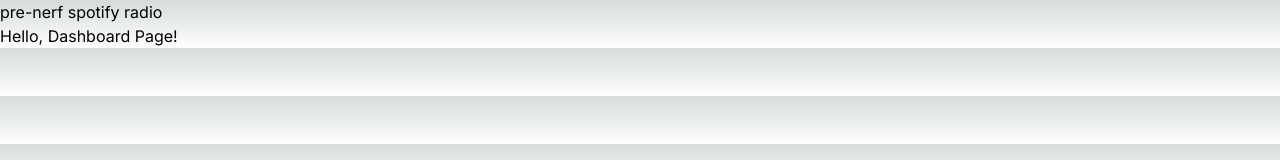
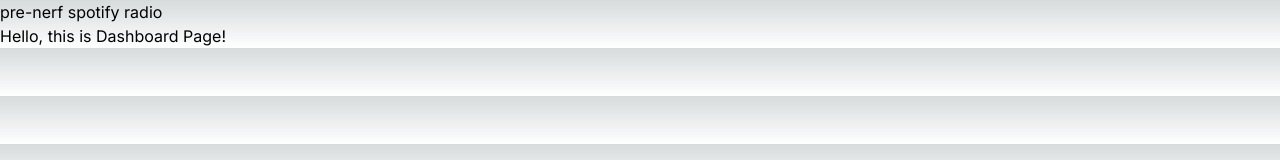
Before and after one commit to DzakirinAsyraff/pre-nerf-spotify-radio, a Next.js app: page /dashboard in a window 1280 px wide. Shown: the top 160 px of the page. Built offline with nearby package versions, Linux system fonts and the light colour scheme.

Commit message:
SRK-1 test to update the dashboard page

```diff
--- a/app/dashboard/page.tsx
+++ b/app/dashboard/page.tsx
@@ -1,4 +1,4 @@
 // `app/dashboard/page.tsx` is the UI for the `/dashboard` URL
 export default function Page() {
-    return <h1>Hello, Dashboard Page!</h1>
+    return <h1>Hello, this is Dashboard Page!</h1>
   }
```
